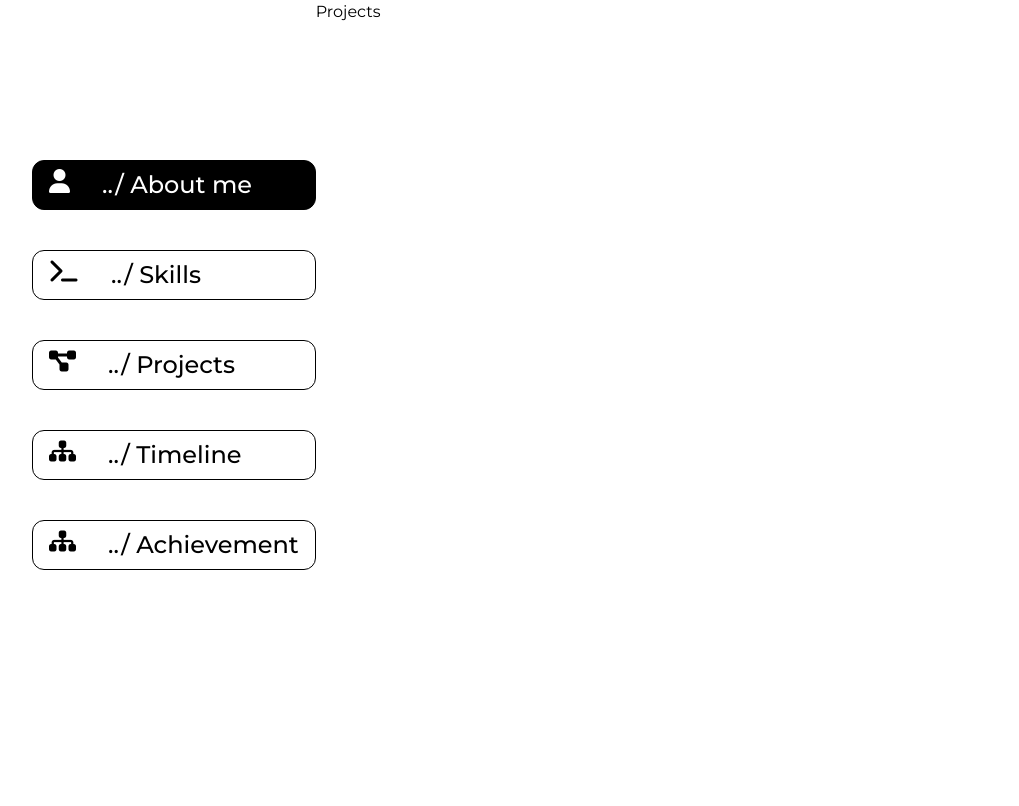
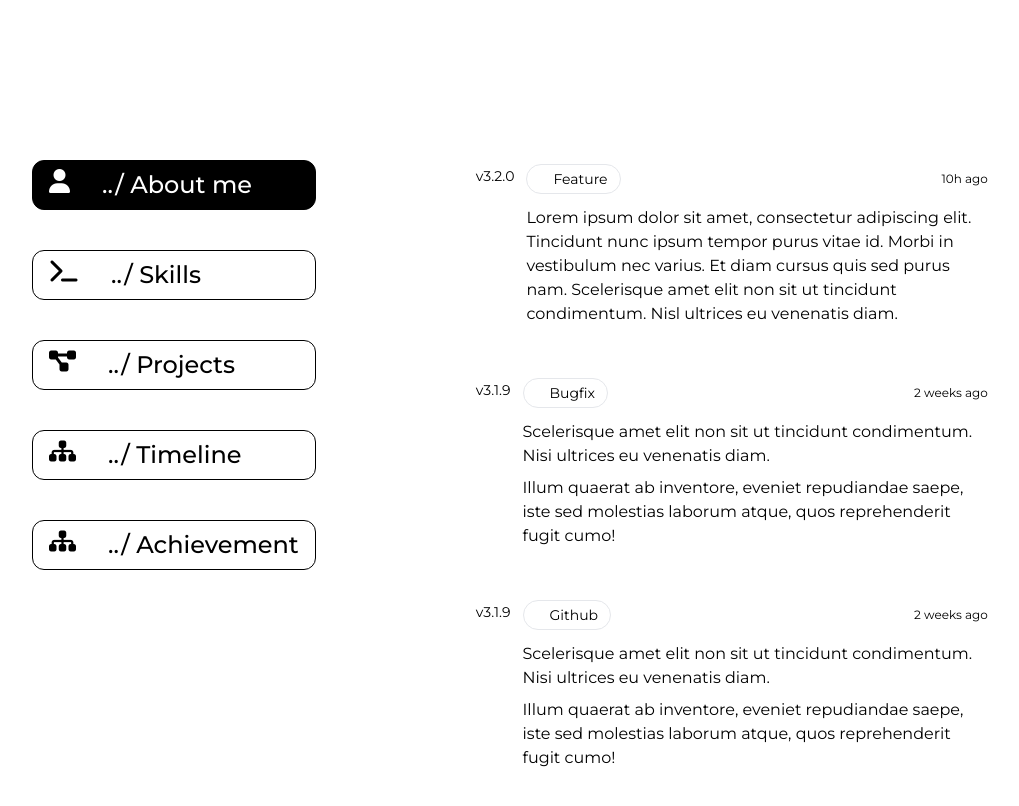
Before and after one commit to ashuutosh1/ashuutosh1.github.io, a React (Vite) app: page /projects in a window 1280 px wide. Shown: the top 806 px of the page, without its empty margins (128-1147 px from the left). Built offline with nearby package versions, Linux system fonts and the light colour scheme.

Commit message:
Your descriptive commit message

```diff
--- a/src/assets/components/Aboutme.jsx
+++ b/src/assets/components/Aboutme.jsx
@@ -4,19 +4,19 @@ import "../components/Aboutme.css";
 export default function Aboutme() {
   return (
     <div className="flex flex-col gap-5 mt-40 max-md:mt-10">
-      <span class="text-3xl font-semibold  max-md:ml-10">I am,</span>
-      <span className="text-7xl max-md:text-8xl max-md:mx-10 font-semibold bg-gradient-to-r from-black via-purple-900 to-pink-400 bg-clip-text text-transparent">
+      <span class="text-3xl font-semibold  max-md:ml-5">I am,</span>
+      <span className="text-8xl text-wrap pb- max-md:text-5xl max-md:mx-5 font-semibold bg-gradient-to-r from-black via-purple-900 to-pink-400 bg-clip-text text-transparent">
         Ashutosh Kumar Singh
       </span>
-      <span class="text-3xl max-md:text-4xl max-md:m-10 text-wrap">
+      <span class="text-3xl max-md:text-2xl max-md:m-5 text-wrap">
         Web Developer, App developer and Marketing
       </span>
       <span>
-        <button class="border px-4 py-2 max-md:px-8 max-md:py-4 max-md:ml-10  bg-black rounded-md text-white max-md:text-4xl hover:bg-gradient-to-r from-black via-purple-900 to-pink-400 ">
+        <button class="border px-4 py-2 max-md:px-2 max-md:py-2 max-md:ml-5  bg-black rounded-md text-white max-md:text-xl hover:bg-gradient-to-r from-black via-purple-900 to-pink-400 ">
           View Resume
         </button>
       </span>
-      <div class="flex text-3xl max-md:text-5xl gap-8 max-md:gap-14 max-md:mt-20 max-md:ml-20">
+      <div class="flex text-3xl max-md:text-2xl gap-8 max-md:gap-8 max-md:mt-5 max-md:ml-8">
         <span className="links-me">
           <a href="#">
             <i class="fa-solid fa-envelope"></i>
--- a/src/assets/components/Projects.jsx
+++ b/src/assets/components/Projects.jsx
@@ -1,7 +1,123 @@
-import React from 'react'
+import React from "react";
 
-export default function Projects () {
+export default function Projects() {
   return (
-    <div>Projects</div>
-  )
+    <div class=" p-4 mt-28 max-md:mt-5 ml-28 max-lg:ml-5">
+      <div className="max-w-xl p-8 mx-auto dark:bg-gray-100 dark:text-gray-800">
+        <ul className="space-y-12">
+          <li className="flex items-start space-x-3">
+            <a
+              rel="noopener noreferrer"
+              href="#"
+              className="flex items-center h-8 text-sm hover:underline"
+            >
+              v3.2.0
+            </a>
+            <div className="flex-1 space-y-2">
+              <div className="flex items-center justify-between space-x-4 dark:text-gray-600">
+                <a
+                  rel="noopener noreferrer"
+                  href="#"
+                  className="inline-flex items-center px-3 py-1 my-1 space-x-2 text-sm border rounded-full group dark:border-gray-300"
+                >
+                  <span
+                    aria-hidden="true"
+                    className="h-1.5 w-1.5 rounded-full dark:bg-violet-600"
+                  ></span>
+                  <span className="group-hover:underline dark:text-gray-800">
+                    Feature
+                  </span>
+                </a>
+                <span className="text-xs whitespace-nowrap">10h ago</span>
+              </div>
+              <div>
+                <p>
+                  Lorem ipsum dolor sit amet, consectetur adipiscing elit.
+                  Tincidunt nunc ipsum tempor purus vitae id. Morbi in
+                  vestibulum nec varius. Et diam cursus quis sed purus nam.
+                  Scelerisque amet elit non sit ut tincidunt condimentum. Nisl
+                  ultrices eu venenatis diam.
+                </p>
+              </div>
+            </div>
+          </li>
+          <li className="flex items-start space-x-3">
+            <a
+              rel="noopener noreferrer"
+              href="#"
+              className="flex items-center h-8 text-sm hover:underline"
+            >
+              v3.1.9
+            </a>
+            <div className="flex-1 space-y-2">
+              <div className="flex items-center justify-between space-x-4 dark:text-gray-600">
+                <a
+                  rel="noopener noreferrer"
+                  href="#"
+                  className="inline-flex items-center px-3 py-1 my-1 space-x-2 text-sm border rounded-full group dark:border-gray-300"
+                >
+                  <span
+                    aria-hidden="true"
+                    className="h-1.5 w-1.5 rounded-full dark:bg-violet-600"
+                  ></span>
+                  <span className="group-hover:underline dark:text-gray-800">
+                    Bugfix
+                  </span>
+                </a>
+                <span className="text-xs whitespace-nowrap">2 weeks ago</span>
+              </div>
+              <div className="space-y-2">
+                <p>
+                  Scelerisque amet elit non sit ut tincidunt condimentum. Nisi
+                  ultrices eu venenatis diam.
+                </p>
+                <p>
+                  Illum quaerat ab inventore, eveniet repudiandae saepe, iste
+                  sed molestias laborum atque, quos reprehenderit fugit cumo!
+                </p>
+              </div>
+            </div>
+          </li>
+          <li className="flex items-start space-x-3">
+            <a
+              rel="noopener noreferrer"
+              href="#"
+              className="flex items-center h-8 text-sm hover:underline"
+            >
+              v3.1.9
+            </a>
+            <div className="flex-1 space-y-2">
+              <div className="flex items-center justify-between space-x-4 dark:text-gray-600">
+                <a
+                  rel="noopener noreferrer"
+                  href="#"
+                  className="inline-flex items-center px-3 py-1 my-1 space-x-2 text-sm border rounded-full group dark:border-gray-300"
+                >
+                  <span
+                    aria-hidden="true"
+                    className="h-1.5 w-1.5 rounded-full dark:bg-violet-600"
+                  ></span>
+                  <span className="group-hover:underline dark:text-gray-800">
+                    Github
+                  </span>
+                </a>
+
+                <span className="text-xs whitespace-nowrap">2 weeks ago</span>
+              </div>
+              <div className="space-y-2">
+                <p>
+                  Scelerisque amet elit non sit ut tincidunt condimentum. Nisi
+                  ultrices eu venenatis diam.
+                </p>
+                <p>
+                  Illum quaerat ab inventore, eveniet repudiandae saepe, iste
+                  sed molestias laborum atque, quos reprehenderit fugit cumo!
+                </p>
+              </div>
+            </div>
+          </li>
+        </ul>
+      </div>
+    </div>
+  );
 }
--- a/src/assets/components/Skills.jsx
+++ b/src/assets/components/Skills.jsx
@@ -15,10 +15,10 @@ export default function Skills() {
               </div>
             </div>
             <div class="bg-green-500 col-start-4 col-end-12 p-4 rounded-xl my-4 mr-auto shadow-md w-full">
-              <h3 class="font-semibold text-lg max-md:text-3xl mb-1 max-md:mb-4">
+              <h3 class="font-semibold text-lg max-md:text-2xl mb-1 max-md:mb-4">
                 Languages
               </h3>
-              <p class="leading-tight max-md:text-2xl text-justify w-full">
+              <p class="leading-tight max-md:text-xl text-justify w-full">
                 C, C++, Python, JavaScript/ TypeScript, Dart, SQL
               </p>
             </div>
@@ -34,10 +34,10 @@ export default function Skills() {
               </div>
             </div>
             <div class="bg-black col-start-4 col-end-12 p-4 rounded-xl my-4 mr-auto shadow-md w-full">
-              <h3 class="font-semibold text-lg max-md:text-3xl mb-1 max-md:mb-4">
+              <h3 class="font-semibold text-lg max-md:text-2xl mb-1 max-md:mb-4">
                 Liberary/ Framework
               </h3>
-              <p class="leading-tight max-md:text-2xl text-justify">
+              <p class="leading-tight max-md:text-xl text-justify">
                 <i class="fa-brands fa-react ml-1 mr-1"></i> ReactJS,
                 <i class="fa-brands fa-node-js ml-1 mr-1"></i> NodeJS, Express
                 JS,
@@ -56,10 +56,10 @@ export default function Skills() {
               </div>
             </div>
             <div class="bg-indigo-500 col-start-4 col-end-12 p-4 rounded-xl my-4 mr-auto shadow-md w-full">
-              <h3 class="font-semibold text-lg max-md:text-3xl mb-1 max-md:mb-4 text-gray-50">
+              <h3 class="font-semibold text-lg max-md:text-2xl mb-1 max-md:mb-4 text-gray-50">
                 Tools
               </h3>
-              <p class="leading-tight max-md:text-2xl text-justify">
+              <p class="leading-tight max-md:text-xl text-justify">
                 Github, Firebase, Vercel,{" "}
                 <i class="fa-brands fa-figma mr-1 ml-1"></i>Figma
               </p>
@@ -76,10 +76,10 @@ export default function Skills() {
               </div>
             </div>
             <div class="bg-orange-500 col-start-4 col-end-12 p-4 rounded-xl my-4 mr-auto shadow-md w-full">
-              <h3 class="font-semibold text-lg max-md:text-3xl mb-1 max-md:mb-4 text-white">
+              <h3 class="font-semibold text-lg max-md:text-2xl mb-1 max-md:mb-4 text-white">
                 Other Skills
               </h3>
-              <p class="leading-tight max-md:text-2xl text-justify">
+              <p class="leading-tight max-md:text-xl text-justify">
                 UI/UX designer, Team Management
               </p>
             </div>
--- a/src/assets/navigation/Sidebar.jsx
+++ b/src/assets/navigation/Sidebar.jsx
@@ -9,8 +9,8 @@ const Sidebar = () => {
   };
 
   return (
-    <div className=" flex sidebar-box list-none text-2xl ml-40 max-md:ml-2 mt-40 max-md:mt-10">
-      <ul className="flex flex-col max-md:flex-row gap-10 list-none text-2xl font-medium flex-wrap">
+    <div className=" flex sidebar-box list-none ml-40 max-lg:ml-20 max-md:ml-2 mt-40 max-md:mt-10">
+      <ul className="flex flex-col max-md:flex-row gap-10 max-lg:gap-5 list-none text-2xl max-lg:text-sm font-medium flex-wrap">
         <li>
           <Link
             to="/"
```
